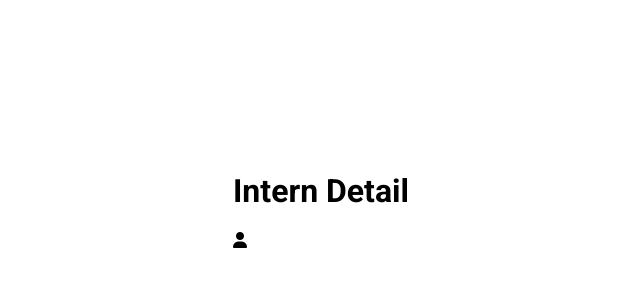
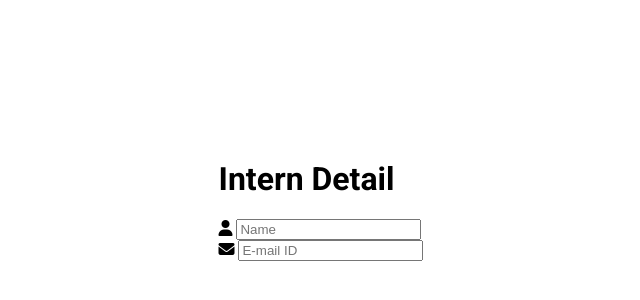
Before and after one commit to ShlokBharadwaj/Web-Form, a plain HTML site: page index.html in a window 1280 px wide. Shown: the part 200-500 px from the top of the page, without its empty margins (319-959 px from the left). Drawn offline with Linux system fonts and the light colour scheme.

Commit message:
Add: Section for name

```diff
--- a/index.html
+++ b/index.html
@@ -15,7 +15,14 @@
             <form>
                 <div class="name">
                     <i class="fa-solid fa-user"></i>
+                    <input type="text" class="name" placeholder="Name">
                 </div>
+
+                <div class="name">
+                    <i class="fa-solid fa-envelope"></i>
+                    <input type="email" class="email" placeholder="E-mail ID">
+                </div>
+
             </form>
         </div>
     </div>
```
